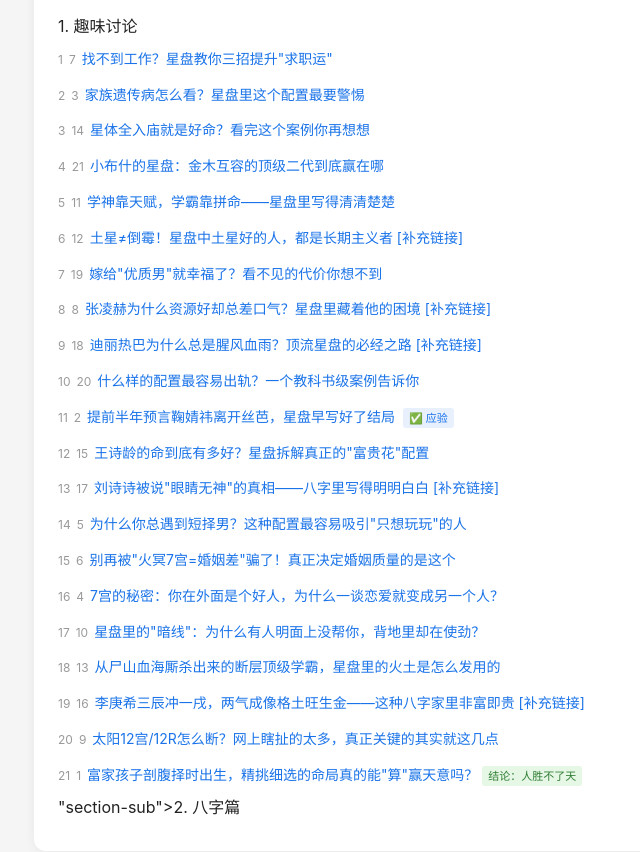
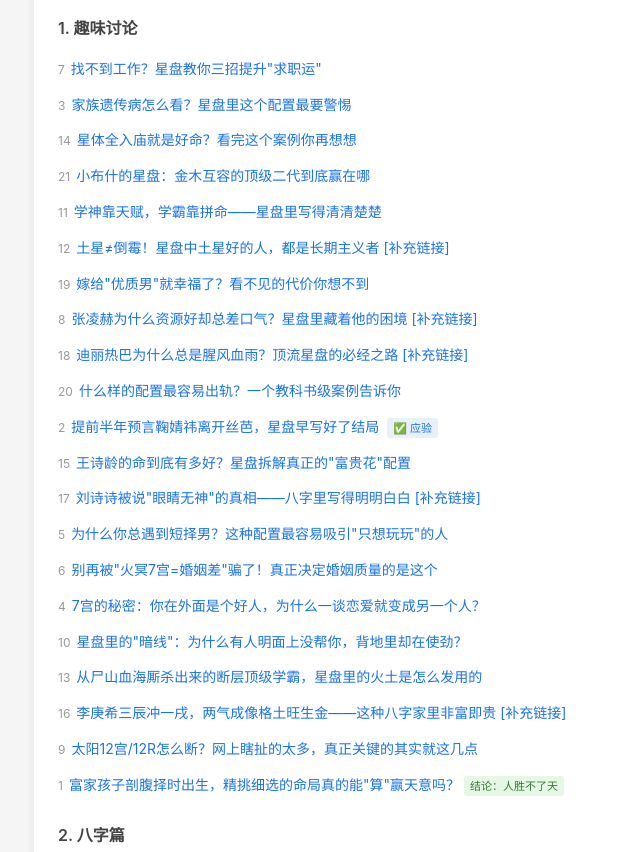
Before and after one commit to KKKKiii2026/wrongthings, a plain HTML site: page index.html in a window 1280 px wide. Shown: the part 2300-3152 px from the top of the page, without its empty margins (226-866 px from the left). Drawn offline with Linux system fonts and the light colour scheme.

Commit message:
Fix: clean restore, tags inline, 3-col case grid, bigger fonts

```diff
--- a/index.html
+++ b/index.html
@@ -252,7 +252,6 @@ h1 { font-size: 30px; margin-bottom: 2px; }
   width: calc(25% - 6px);
   min-width: 70px;
 }
-
 @media (max-width: 600px) {
   body { padding: 8px; }
   .container { padding: 16px 10px; border-radius: 8px; }
@@ -260,20 +259,21 @@ h1 { font-size: 30px; margin-bottom: 2px; }
   .subtitle { font-size: 13px; }
   .section-title { font-size: 16px; }
   .section-sub { font-size: 15px; }
-  .tag { font-size: 13px; padding: 3px 10px; margin: 2px 3px 2px 0; display: block; text-align: center; }
-  .case-inline a { width: calc(50% - 3px); min-width: 0; font-size: 14px; padding: 8px 4px; }
-  .inline-items a, .inline-items span { width: calc(50% - 4px); min-width: 0; font-size: 14px; padding: 8px 4px; }
-  .case-highlight a { font-size: 15px; padding: 8px; display: block; }
-  .bubble-item { font-size: 14px; padding: 8px 12px; margin-left: 2% !important; }
-  .style-box { font-size: 14px; padding: 10px; }
-  .feedback-item { font-size: 14px; padding: 8px 12px; }
-  .item { font-size: 15px; }
-  .item-num { font-size: 15px; }
-  .badge { font-size: 15px; }
-  .side-cta { font-size: 15px; padding: 10px 14px; }
-  .cta-bottom { font-size: 15px; padding: 10px; }
+  .tag { font-size: 12px; padding: 2px 6px; margin: 1px 2px 1px 0; }
+  .case-inline a { width: calc(33.33% - 4px); min-width: 0; font-size: 12px; padding: 6px 2px; }
+  .inline-items a, .inline-items span { width: calc(50% - 4px); min-width: 0; font-size: 13px; padding: 6px 4px; }
+  .case-highlight a { font-size: 13px; padding: 8px; display: block; }
+  .bubble-item { font-size: 13px; padding: 8px 12px; margin-left: 2% !important; }
+  .style-box { font-size: 13px; padding: 10px; }
+  .feedback-item { font-size: 13px; padding: 8px 12px; }
+  .item { font-size: 14px; }
+  .item-num { font-size: 14px; }
+  .badge { font-size: 14px; }
+  .side-cta { font-size: 14px; padding: 10px 14px; }
+  .cta-bottom { font-size: 14px; padding: 10px; }
   .footer { font-size: 12px; }
 }
+
 </style>
 </head>
 <body>
@@ -425,31 +425,31 @@ h1 { font-size: 30px; margin-bottom: 2px; }
 <div class="section-title" style="border-left:none;text-align:center;font-size:15px;font-weight:600;color:#999;margin:24px 0 16px;padding-left:0;">─ ─ ─ ─ 案例分析 ─ ─ ─ ─</div>
 <!-- ============================================ -->
 
-	<div class=	<div class="section-sub">1. 趣味讨论</div>
+<div class="section-sub">1. 趣味讨论</div>
 
-	<div class="item"><span class="item-num">1</span><span class="item-num">7</span><a href="https://weibo.com/7883934772/QgJn9pFBN" target="_blank">找不到工作？星盘教你三招提升"求职运"</a></div>
-	<div class="item"><span class="item-num">2</span><span class="item-num">3</span><a href="https://weibo.com/7883934772/QipPRteWj" target="_blank">家族遗传病怎么看？星盘里这个配置最要警惕</a></div>
-	<div class="item"><span class="item-num">3</span><span class="item-num">14</span><a href="https://weibo.com/7883934772/Qxe6jxNFm" target="_blank">星体全入庙就是好命？看完这个案例你再想想</a></div>
-	<div class="item"><span class="item-num">4</span><span class="item-num">21</span><a href="https://weibo.com/7883934772/O4kERauz2" target="_blank">小布什的星盘：金木互容的顶级二代到底赢在哪</a></div>
-	<div class="item"><span class="item-num">5</span><span class="item-num">11</span><a href="https://weibo.com/7883934772/Q26XfbPvI" target="_blank">学神靠天赋，学霸靠拼命——星盘里写得清清楚楚</a></div>
-	<div class="item"><span class="item-num">6</span><span class="item-num">12</span><a href="https://weibo.com/7883934772/PCqdy94Hr" target="_blank">土星≠倒霉！星盘中土星好的人，都是长期主义者</a> <a href="https://weibo.com/7883934772/PFbcxbWAC" target="_blank">[补充链接]</a></div>
-	<div class="item"><span class="item-num">7</span><span class="item-num">19</span><a href="https://weibo.com/7883934772/5147789034717215" target="_blank">嫁给"优质男"就幸福了？看不见的代价你想不到</a></div>
-	<div class="item"><span class="item-num">8</span><span class="item-num">8</span><a href="https://weibo.com/7883934772/NsRsGBXUa" target="_blank">张凌赫为什么资源好却总差口气？星盘里藏着他的困境</a> <a href="https://weibo.com/7883934772/QxJIEBZfN" target="_blank">[补充链接]</a></div>
-	<div class="item"><span class="item-num">9</span><span class="item-num">18</span><a href="https://weibo.com/7883934772/P3SYlfQMv" target="_blank">迪丽热巴为什么总是腥风血雨？顶流星盘的必经之路</a> <a href="https://weibo.com/7883934772/NxS1fhFoa" target="_blank">[补充链接]</a></div>
-	<div class="item"><span class="item-num">10</span><span class="item-num">20</span><a href="https://weibo.com/7883934772/R1xlQf5qR" target="_blank">什么样的配置最容易出轨？一个教科书级案例告诉你</a></div>
-	<div class="item"><span class="item-num">11</span><span class="item-num">2</span><a href="https://weibo.com/7883934772/O2RGK14tv" target="_blank">提前半年预言鞠婧祎离开丝芭，星盘早写好了结局 <span class="badge badge-blue">✅ 应验</span></a></div>
-	<div class="item"><span class="item-num">12</span><span class="item-num">15</span><a href="https://weibo.com/7883934772/O2RWh0ttA" target="_blank">王诗龄的命到底有多好？星盘拆解真正的"富贵花"配置</a></div>
-	<div class="item"><span class="item-num">13</span><span class="item-num">17</span><a href="https://weibo.com/7883934772/O0LqMzV9i" target="_blank">刘诗诗被说"眼睛无神"的真相——八字里写得明明白白</a> <a href="https://weibo.com/7883934772/O2ImQhCab" target="_blank">[补充链接]</a></div>
-	<div class="item"><span class="item-num">14</span><span class="item-num">5</span><a href="https://weibo.com/7883934772/Qh8Pk63iC" target="_blank">为什么你总遇到短择男？这种配置最容易吸引"只想玩玩"的人</a></div>
-	<div class="item"><span class="item-num">15</span><span class="item-num">6</span><a href="https://weibo.com/7883934772/Qh2zrofdk" target="_blank">别再被"火冥7宫=婚姻差"骗了！真正决定婚姻质量的是这个</a></div>
-	<div class="item"><span class="item-num">16</span><span class="item-num">4</span><a href="https://weibo.com/7883934772/QhNNCvrYr" target="_blank">7宫的秘密：你在外面是个好人，为什么一谈恋爱就变成另一个人？</a></div>
-	<div class="item"><span class="item-num">17</span><span class="item-num">10</span><a href="https://weibo.com/7883934772/QDodGxPjm" target="_blank">星盘里的"暗线"：为什么有人明面上没帮你，背地里却在使劲？</a></div>
-	<div class="item"><span class="item-num">18</span><span class="item-num">13</span><a href="https://weibo.com/7883934772/Q26XfbPvI" target="_blank">从尸山血海厮杀出来的断层顶级学霸，星盘里的火土是怎么发用的</a></div>
-	<div class="item"><span class="item-num">19</span><span class="item-num">16</span><a href="https://weibo.com/7883934772/P0H28jhuO" target="_blank">李庚希三辰冲一戌，两气成像格土旺生金——这种八字家里非富即贵</a> <a href="https://weibo.com/7883934772/P0GUjhmUg" target="_blank">[补充链接]</a></div>
-	<div class="item"><span class="item-num">20</span><span class="item-num">9</span><a href="https://weibo.com/7883934772/QDohT72LQ" target="_blank">太阳12宫/12R怎么断？网上瞎扯的太多，真正关键的其实就这几点</a></div>
-	<div class="item"><span class="item-num">21</span><span class="item-num">1</span><a href="https://weibo.com/7883934772/5243711156846597" target="_blank">富家孩子剖腹择时出生，精挑细选的命局真的能"算"赢天意吗？<span class="badge badge-green">结论：人胜不了天</span></a></div>
+<div class="item"><span class="item-num">7</span><a href="https://weibo.com/7883934772/QgJn9pFBN" target="_blank">找不到工作？星盘教你三招提升"求职运"</a></div>
+<div class="item"><span class="item-num">3</span><a href="https://weibo.com/7883934772/QipPRteWj" target="_blank">家族遗传病怎么看？星盘里这个配置最要警惕</a></div>
+<div class="item"><span class="item-num">14</span><a href="https://weibo.com/7883934772/Qxe6jxNFm" target="_blank">星体全入庙就是好命？看完这个案例你再想想</a></div>
+<div class="item"><span class="item-num">21</span><a href="https://weibo.com/7883934772/O4kERauz2" target="_blank">小布什的星盘：金木互容的顶级二代到底赢在哪</a></div>
+<div class="item"><span class="item-num">11</span><a href="https://weibo.com/7883934772/Q26XfbPvI" target="_blank">学神靠天赋，学霸靠拼命——星盘里写得清清楚楚</a></div>
+<div class="item"><span class="item-num">12</span><a href="https://weibo.com/7883934772/PCqdy94Hr" target="_blank">土星≠倒霉！星盘中土星好的人，都是长期主义者</a> <a href="https://weibo.com/7883934772/PFbcxbWAC" target="_blank">[补充链接]</a></div>
+<div class="item"><span class="item-num">19</span><a href="https://weibo.com/7883934772/5147789034717215" target="_blank">嫁给"优质男"就幸福了？看不见的代价你想不到</a></div>
+<div class="item"><span class="item-num">8</span><a href="https://weibo.com/7883934772/NsRsGBXUa" target="_blank">张凌赫为什么资源好却总差口气？星盘里藏着他的困境</a> <a href="https://weibo.com/7883934772/QxJIEBZfN" target="_blank">[补充链接]</a></div>
+<div class="item"><span class="item-num">18</span><a href="https://weibo.com/7883934772/P3SYlfQMv" target="_blank">迪丽热巴为什么总是腥风血雨？顶流星盘的必经之路</a> <a href="https://weibo.com/7883934772/NxS1fhFoa" target="_blank">[补充链接]</a></div>
+<div class="item"><span class="item-num">20</span><a href="https://weibo.com/7883934772/R1xlQf5qR" target="_blank">什么样的配置最容易出轨？一个教科书级案例告诉你</a></div>
+<div class="item"><span class="item-num">2</span><a href="https://weibo.com/7883934772/O2RGK14tv" target="_blank">提前半年预言鞠婧祎离开丝芭，星盘早写好了结局 <span class="badge badge-blue">✅ 应验</span></a></div>
+<div class="item"><span class="item-num">15</span><a href="https://weibo.com/7883934772/O2RWh0ttA" target="_blank">王诗龄的命到底有多好？星盘拆解真正的"富贵花"配置</a></div>
+<div class="item"><span class="item-num">17</span><a href="https://weibo.com/7883934772/O0LqMzV9i" target="_blank">刘诗诗被说"眼睛无神"的真相——八字里写得明明白白</a> <a href="https://weibo.com/7883934772/O2ImQhCab" target="_blank">[补充链接]</a></div>
+<div class="item"><span class="item-num">5</span><a href="https://weibo.com/7883934772/Qh8Pk63iC" target="_blank">为什么你总遇到短择男？这种配置最容易吸引"只想玩玩"的人</a></div>
+<div class="item"><span class="item-num">6</span><a href="https://weibo.com/7883934772/Qh2zrofdk" target="_blank">别再被"火冥7宫=婚姻差"骗了！真正决定婚姻质量的是这个</a></div>
+<div class="item"><span class="item-num">4</span><a href="https://weibo.com/7883934772/QhNNCvrYr" target="_blank">7宫的秘密：你在外面是个好人，为什么一谈恋爱就变成另一个人？</a></div>
+<div class="item"><span class="item-num">10</span><a href="https://weibo.com/7883934772/QDodGxPjm" target="_blank">星盘里的"暗线"：为什么有人明面上没帮你，背地里却在使劲？</a></div>
+<div class="item"><span class="item-num">13</span><a href="https://weibo.com/7883934772/Q26XfbPvI" target="_blank">从尸山血海厮杀出来的断层顶级学霸，星盘里的火土是怎么发用的</a></div>
+<div class="item"><span class="item-num">16</span><a href="https://weibo.com/7883934772/P0H28jhuO" target="_blank">李庚希三辰冲一戌，两气成像格土旺生金——这种八字家里非富即贵</a> <a href="https://weibo.com/7883934772/P0GUjhmUg" target="_blank">[补充链接]</a></div>
+<div class="item"><span class="item-num">9</span><a href="https://weibo.com/7883934772/QDohT72LQ" target="_blank">太阳12宫/12R怎么断？网上瞎扯的太多，真正关键的其实就这几点</a></div>
+<div class="item"><span class="item-num">1</span><a href="https://weibo.com/7883934772/5243711156846597" target="_blank">富家孩子剖腹择时出生，精挑细选的命局真的能"算"赢天意吗？<span class="badge badge-green">结论：人胜不了天</span></a></div>
 
-	"section-sub">2. 八字篇</div>
+	<div class="section-sub">2. 八字篇</div>
 
 <div class="item"><span class="item-num">22</span><a href="https://weibo.com/7883934772/5295934972821600" target="_blank">14个四同八字命运不同，星盘如何解释其中的差异？</a></div>
 <div class="item"><span class="item-num">23</span><a href="https://weibo.com/7883934772/Q66ddnyhi" target="_blank">为什么比劫多了"不贵"？</a></div>
```
